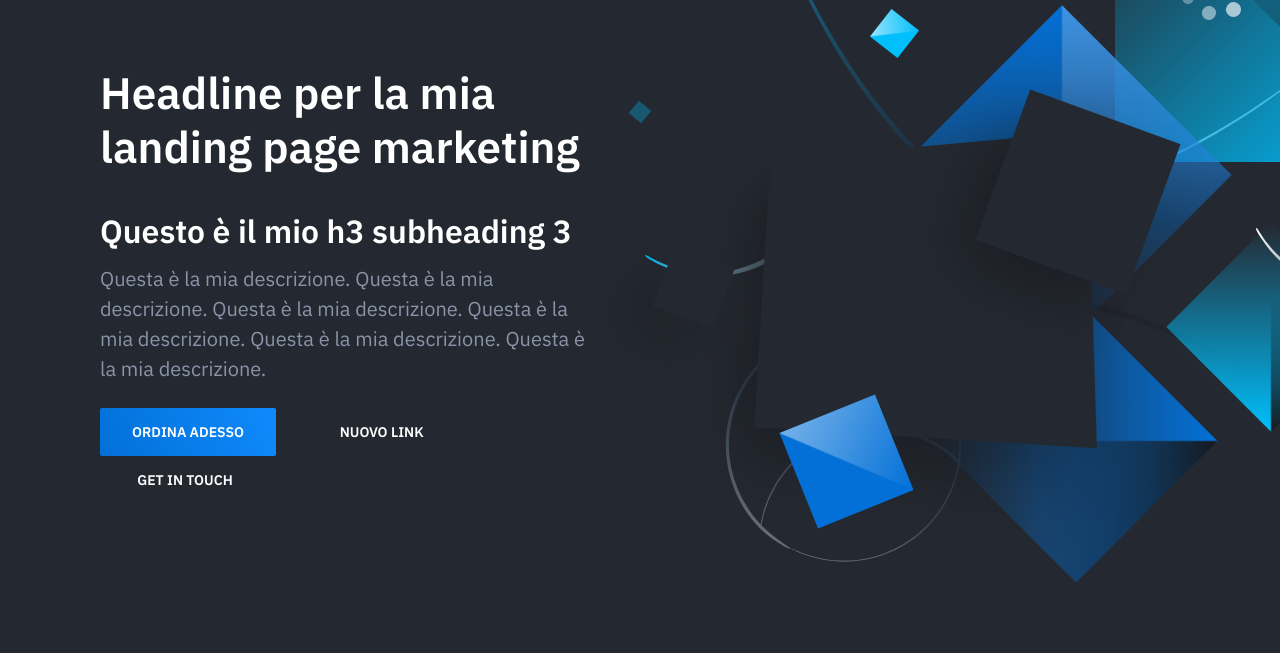
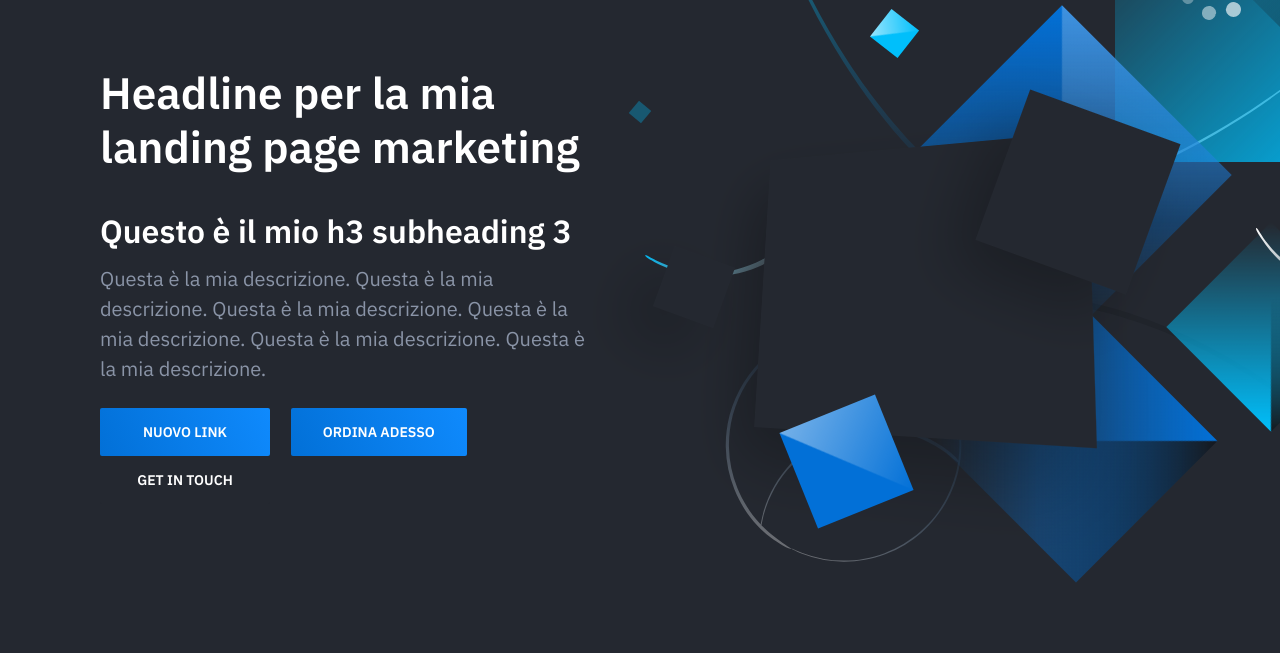
Before and after one commit to francescoesposito01/landing_page, a plain HTML site: page index.html in a window 1280 px wide. Shown: the part 78-731 px from the top of the page. Drawn offline with nearby package versions, Linux system fonts and the light colour scheme.

Commit message:
modifiche ordine

```diff
--- a/index.html
+++ b/index.html
@@ -44,12 +44,13 @@
                         </p>
                         <div class="hero-cta">
 
+                            <a class="button button-primary" href="ordernow.html">
+                                Nuovo link
+                            </a>
                             <a id="init-preorder-top-home" class="button button-primary" href="preorder.html">
                                 Ordina adesso
                             </a>
-                            <a class="button" href="ordernow.html">
-                                Nuovo link
-                            </a>
+
                             <a id="init-get-in-touch" class="button" href="getintouch.html">
                                 Get in touch
                             </a>
```
